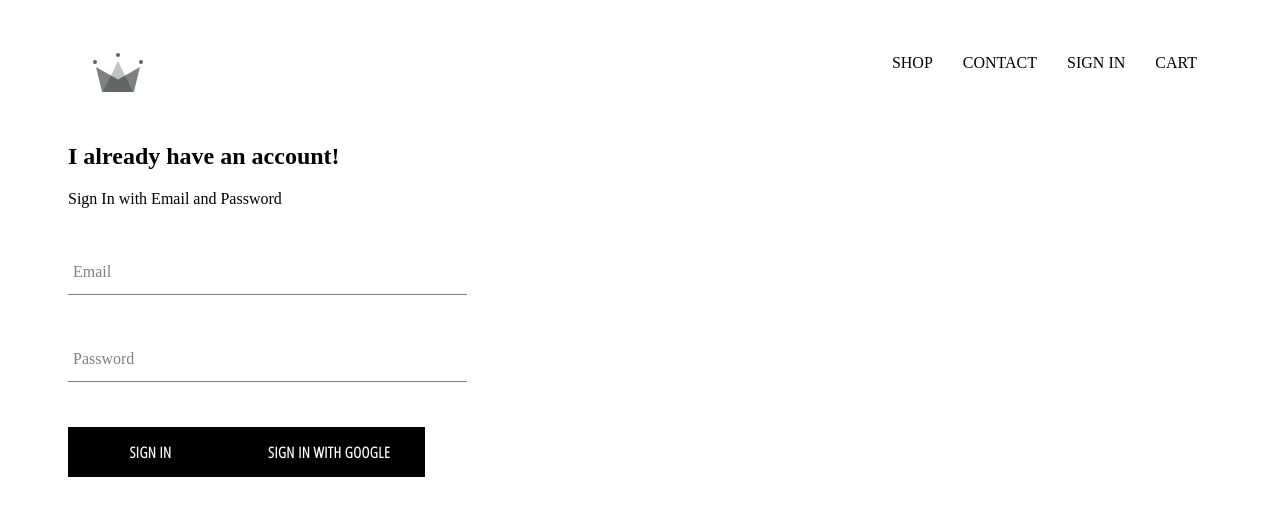
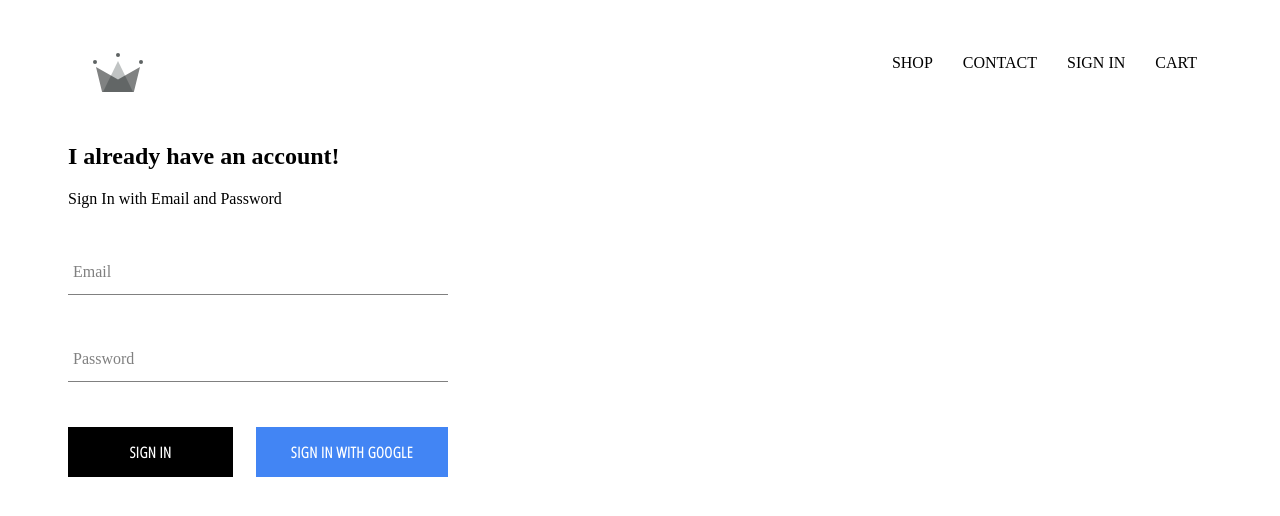
Before and after one commit to toobaali1/clothing-ecommerce, a React (Create React App) app: page /signin in a window 1280 px wide. Shown: the top 516 px of the page. Built offline with nearby package versions, Linux system fonts and the light colour scheme; no server answers; a web font is replaced by a local one.

Commit message:
Add sign out functionality and modify custom button component to render different styles for google signin

```diff
--- a/src/App.css
+++ b/src/App.css
@@ -7,3 +7,7 @@ a {
 	text-decoration: none;
 	color: black;
 }
+
+* {
+	box-sizing: border-box;
+}
--- a/src/App.js
+++ b/src/App.js
@@ -35,7 +35,7 @@ componentWillUnmount(){
   render(){
   return (
     <div>
-    <Header />
+    <Header currentUser={this.state.currentUser} />
     <Switch>
       <Route exact path="/" component={HomePage} />
       <Route path="/shop" component={ShopPage} />
--- a/src/components/custom-button/custom-button.component.jsx
+++ b/src/components/custom-button/custom-button.component.jsx
@@ -1,9 +1,9 @@
 import React from "react";
 import "./custom-button.styles.scss";
 
-const CustomButton = ({children, ...otherProps}) => {
+const CustomButton = ({children,isGoogleSignIn, ...otherProps}) => {
     return (
-        <button className="custom-button" {...otherProps}>
+        <button className={`${isGoogleSignIn? "google-sign-in": "" } custom-button`} {...otherProps}>
             {children}
         </button>
     );
--- a/src/components/custom-button/custom-button.styles.scss
+++ b/src/components/custom-button/custom-button.styles.scss
@@ -19,4 +19,14 @@
 		color: black;
 		border: 1px solid black;
 	}
+
+	&.google-sign-in {
+		background-color: #4285f4;
+		color: white;
+
+		&:hover {
+			background-color: #357ae8;
+			border: none;
+		}
+	}
 }
--- a/src/components/header/header.component.jsx
+++ b/src/components/header/header.component.jsx
@@ -2,8 +2,9 @@ import React from "react";
 import "./header.styles.scss";
 import {withRouter, Link} from "react-router-dom";
 import {ReactComponent as ReactLogo} from "./crown.svg";
+import { auth } from "../../firebase/firebase.utils";
 
-const Header = ({history,match}) =>{
+const Header = ({history,match, currentUser}) =>{
     return(
         <div className="header">
         <div className="logo-container">
@@ -14,7 +15,7 @@ const Header = ({history,match}) =>{
 
             <Link to="/shop" className="option">SHOP</Link>
             <Link to="/contact" className="option">CONTACT</Link>
-            <Link to="/signin" className="option">SIGN IN</Link>
+            {currentUser?<div onClick={()=>auth.signOut()} className="option">SIGN OUT</div>:<Link to="/signin" className="option">SIGN IN</Link>}
             <Link to="/cart" className="option">CART</Link>
 
 
--- a/src/components/header/header.styles.scss
+++ b/src/components/header/header.styles.scss
@@ -20,6 +20,7 @@
 
 		.option {
 			padding: 10px 15px;
+			cursor: pointer;
 		}
 	}
 }
--- a/src/components/sign-in/sign-in.component.jsx
+++ b/src/components/sign-in/sign-in.component.jsx
@@ -50,9 +50,10 @@ class SignIn extends React.Component{
                         required
                     />
 
-                    {/* <input type="submit" /> */}
+                    <div className="buttons">
                     <CustomButton type="submit">Sign In</CustomButton>
-                    <CustomButton onClick={signInWithGoogle}>Sign In With Google</CustomButton>
+                    <CustomButton isGoogleSignIn={true} onClick={signInWithGoogle}>Sign In With Google</CustomButton>
+                    </div>
                 </form>
             </div>
         );
--- a/src/components/sign-in/sign-in.styles.scss
+++ b/src/components/sign-in/sign-in.styles.scss
@@ -1,9 +1,14 @@
 .sign-in {
-	width: 30vw;
+	width: 380px;
 	display: flex;
 	flex-direction: column;
 
 	.title {
 		margin: 10px 0;
 	}
+
+	.buttons {
+		display: flex;
+		justify-content: space-between;
+	}
 }
```
